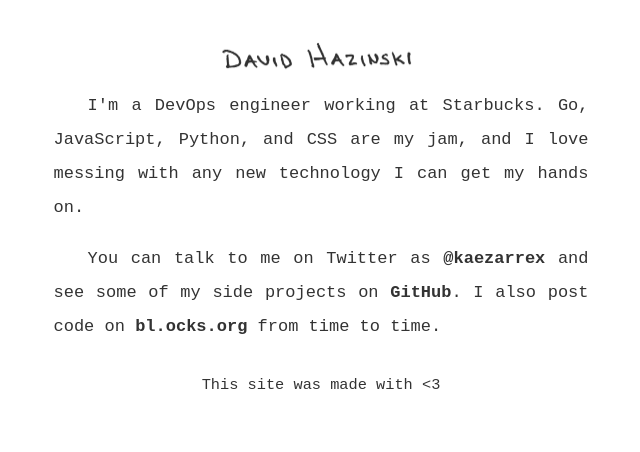
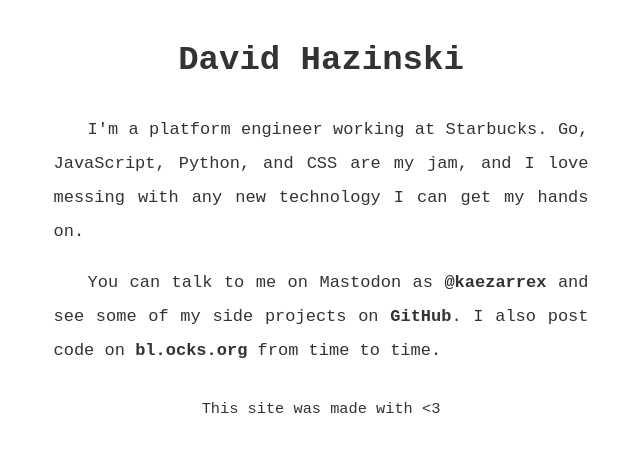
Before and after one commit to kaezarrex/dhaz.in, a plain HTML site: page ski/index.html in a window 1280 px wide. Shown: the whole page, without its empty margins (319-959 px from the left). Drawn offline with Linux system fonts and the light colour scheme.

Commit message:
Update site

```diff
--- a/ski/index.html
+++ b/ski/index.html
@@ -37,8 +37,10 @@
                 color: #fff;
                 background-color: #333;
             }
-            .header {
+            h1 {
                 text-align: center;
+                font-size: 2em;
+                font-weight: 700;
                 margin-bottom: 1em;
             }
             .footer {
@@ -56,13 +58,13 @@
 <body>
 <div class="container">
 <div class="header">
-<img src="/static/name-small.png" alt="David Hazinski" style="width: 200px; height: 31px; margin-left: -8px;">
+<h1>David Hazinski</h1>
 </div>
 <p>
-I'm a DevOps engineer working at Starbucks. Go, JavaScript, Python, and CSS are my jam, and I love messing with any new technology I can get my hands on.
+I'm a platform engineer working at Starbucks. Go, JavaScript, Python, and CSS are my jam, and I love messing with any new technology I can get my hands on.
 </p>
 <p>
-You can talk to me on Twitter as <a href="https://twitter.com/kaezarrex" target="_blank">@kaezarrex</a> and see some of my side projects on <a href="https://github.com/kaezarrex" target="_blank">GitHub</a>. I also post code on <a href="http://bl.ocks.org/kaezarrex" target="_blank">bl.ocks.org</a> from time to time.
+You can talk to me on Mastodon as <a href="https://fosstodon.org/@kaezarrex" target="_blank">@kaezarrex</a> and see some of my side projects on <a href="https://github.com/kaezarrex" target="_blank">GitHub</a>. I also post code on <a href="http://bl.ocks.org/kaezarrex" target="_blank">bl.ocks.org</a> from time to time.
 </p>
 <div class="footer">This site was made with <3</div>
 <a rel="me" href="https://fosstodon.org/@kaezarrex" style="display: none;">Mastodon</a>
```
Also changed, not shown: static/name-small.png (deleted).
